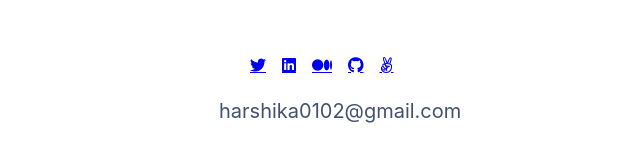
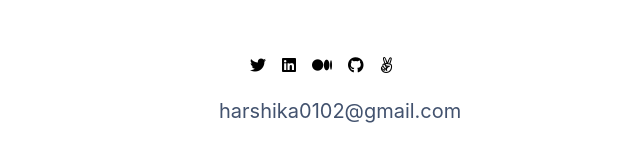
Before and after one commit to harshi0102/Portfolio-Microverse-project, a website: page index.html in a window 1280 px wide. Shown: the part 4924-5067 px from the top of the page, without its empty margins (77-717 px from the left). Drawn offline with Linux system fonts and the light colour scheme.

Commit message:
update with the style.css corrections

```diff
--- a/style.css
+++ b/style.css
@@ -793,3 +793,7 @@ textarea {
   color: black;
   text-decoration: none;
 }
+.social-media-icons1 .social-icons .icon>a{
+    color:black;
+    text-decoration: none;
+}
```
